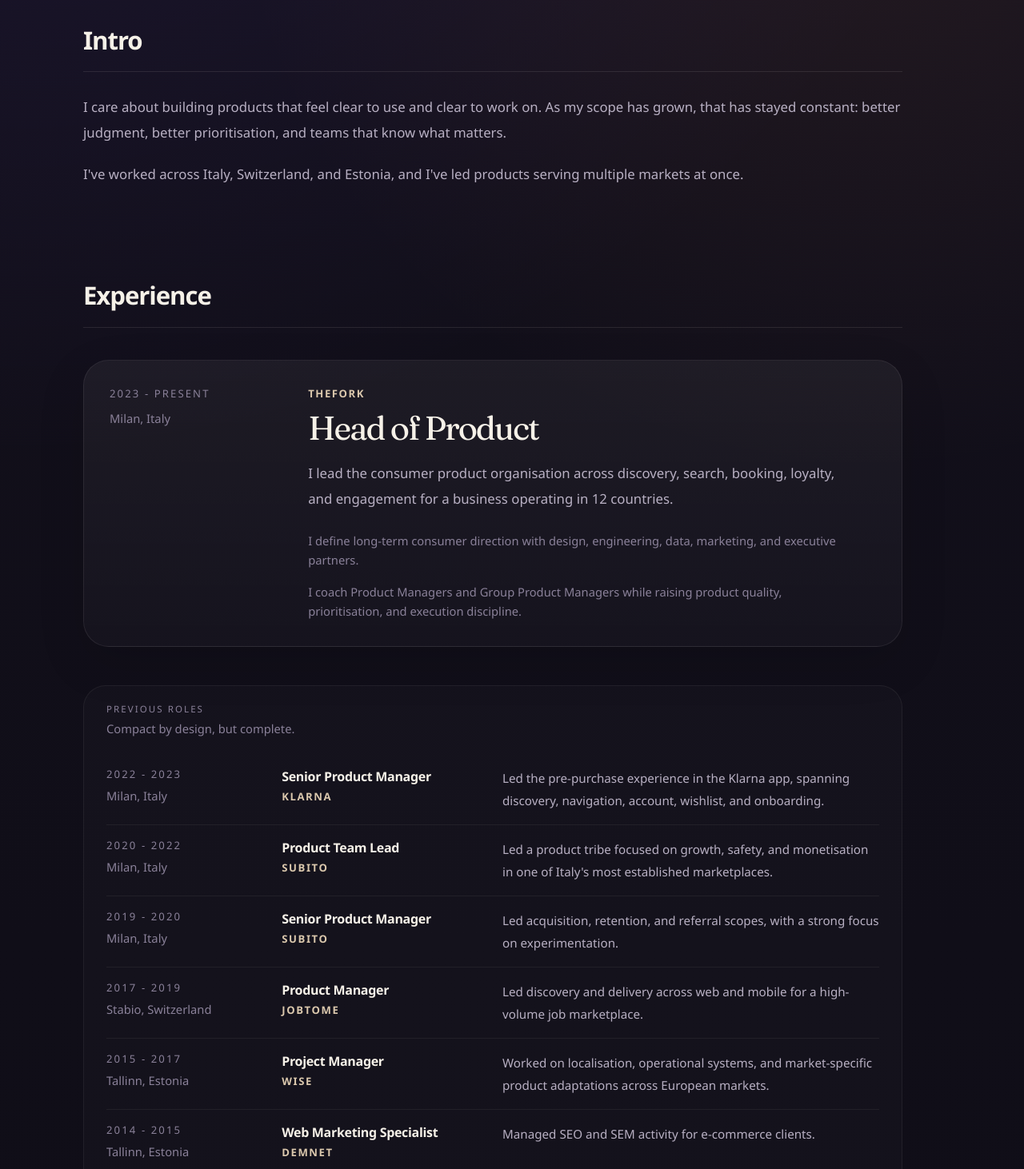
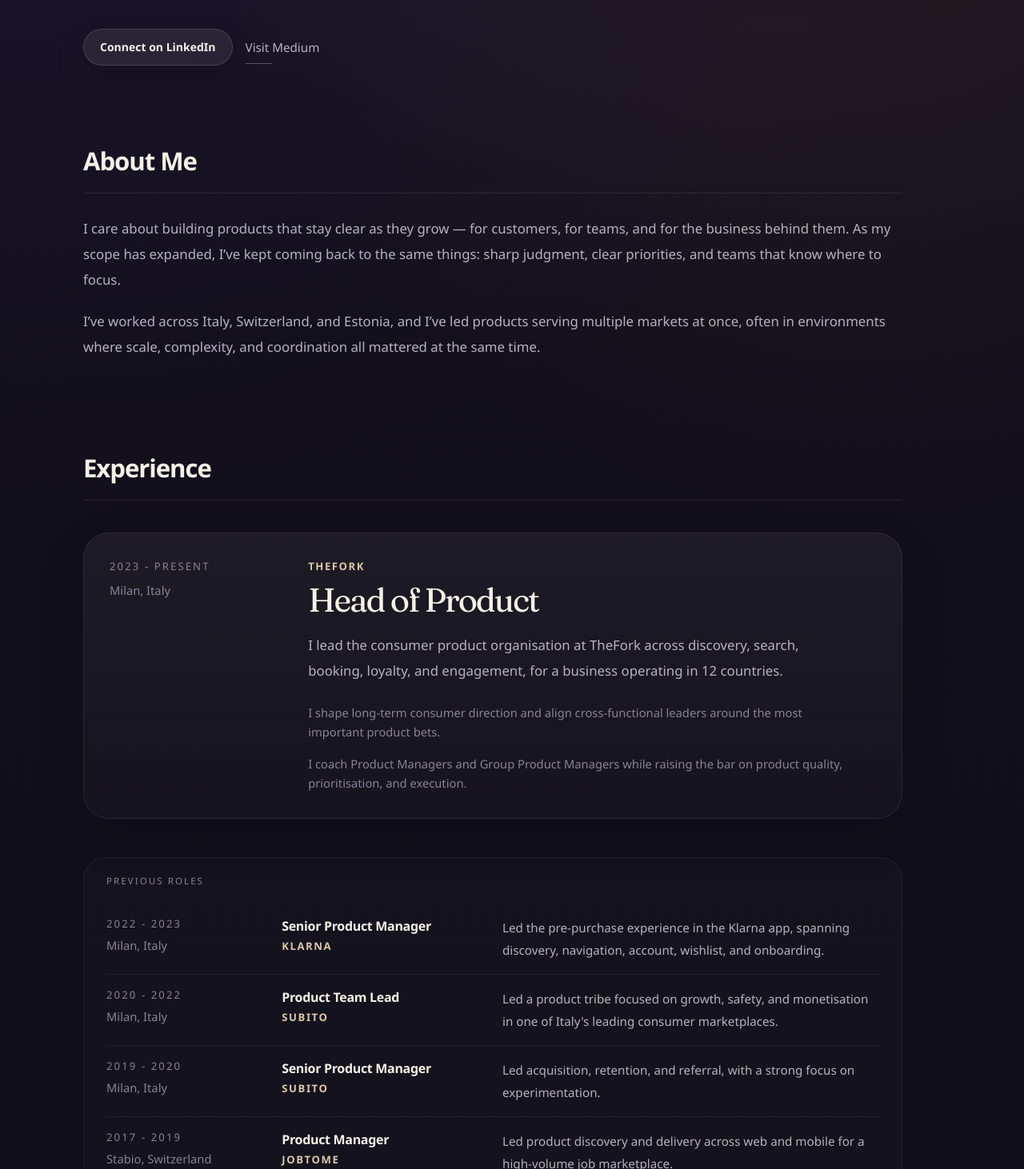
Before and after one commit to andreamilan/andreamilan.github.io, a Next.js app: page / in a window 1280 px wide. Shown: the part 788-2250 px from the top of the page at 80% size. Built offline with nearby package versions, Linux system fonts and the light colour scheme.

Commit message:
Improve portrait loading and type

```diff
--- a/app/page.tsx
+++ b/app/page.tsx
@@ -27,7 +27,7 @@ export default function HomePage() {
             <div className="max-w-3xl">
               <p className="section-label">Andrea Milan · Head of Product at TheFork</p>
               <h1 className="display-copy mt-6 max-w-3xl text-[2.85rem] leading-[0.92] sm:text-[4.3rem] lg:text-[5.15rem]">
-                I believe in products that get clearer as they grow.
+                I build products — and teams — that get stronger as they scale.
               </h1>
               <p className="body-copy reading-measure mt-6">
                 {introLead}
@@ -48,7 +48,7 @@ export default function HomePage() {
                   rel="noreferrer"
                   className="interactive-link supporting-copy transition duration-300 hover:text-[var(--text-strong)]"
                 >
-                  Blog
+                  Visit Medium
                 </Link>
               </div>
             </div>
@@ -67,7 +67,7 @@ export default function HomePage() {
         <div className="max-w-5xl">
           <Reveal>
             <h2 className="section-title">
-              Intro
+              About Me
             </h2>
           </Reveal>
           <Reveal delay={0.03}>
@@ -136,11 +136,8 @@ export default function HomePage() {
 
             <Reveal delay={0.12}>
               <div className="rounded-[1.75rem] border border-[rgba(246,241,232,0.06)] bg-[rgba(255,255,255,0.02)] px-5 py-4 sm:px-7 sm:py-5">
-                <div className="space-y-1 pb-5">
+                <div className="pb-5">
                   <p className="section-label">Previous roles</p>
-                  <p className="meta-detail">
-                    Compact by design, but complete.
-                  </p>
                 </div>
                 <div className="divide-y divide-[rgba(246,241,232,0.06)]">
                   {supportingRoles.map((entry) => (
@@ -223,7 +220,7 @@ export default function HomePage() {
         <div className="max-w-5xl">
           <Reveal>
             <h2 className="section-title">
-              How I think
+              Principles
             </h2>
           </Reveal>
           <Reveal delay={0.03}>
@@ -259,7 +256,7 @@ export default function HomePage() {
         <Reveal>
           <div className="max-w-5xl">
             <h2 className="section-title">
-              Connect
+              Get in touch
             </h2>
             <div className="section-rule" />
           </div>
@@ -270,7 +267,7 @@ export default function HomePage() {
               The best place to reach me is LinkedIn.
             </h2>
             <p className="body-copy max-w-none mt-4">
-              Medium is there if you want a little more context first.
+              You can find more of my perspective on Medium.
             </p>
             <div className="mt-8 flex flex-wrap items-center gap-5">
               <Link
--- a/content/profile.ts
+++ b/content/profile.ts
@@ -15,25 +15,25 @@ export type EducationItem = {
 };
 
 export const introLead =
-  "I lead product at TheFork, after senior roles at Klarna, Subito and Wise. Over the past decade, I've worked across consumer and marketplace products in Europe and the US, with a focus on product quality, team clarity, and execution.";
+  "I lead product at TheFork, after senior roles at Klarna, Subito, and Wise. Over the past decade, I’ve worked across consumer and marketplace products in Europe and the US, building product organisations that stay clear, focused, and effective as they grow.";
 
 export const professionalIntroduction = [
-  "I care about building products that feel clear to use and clear to work on. As my scope has grown, that has stayed constant: better judgment, better prioritisation, and teams that know what matters.",
-  "I've worked across Italy, Switzerland, and Estonia, and I've led products serving multiple markets at once."
+  "I care about building products that stay clear as they grow — for customers, for teams, and for the business behind them. As my scope has expanded, I’ve kept coming back to the same things: sharp judgment, clear priorities, and teams that know where to focus.",
+  "I’ve worked across Italy, Switzerland, and Estonia, and I’ve led products serving multiple markets at once, often in environments where scale, complexity, and coordination all mattered at the same time."
 ] as const;
 
 export const principles = [
   {
-    title: "I use clarity to raise the bar",
-    body: "I want priorities to be legible, tradeoffs to be explicit, and teams to know what good looks like."
+    title: "Clarity is a leadership tool",
+    body: "I want priorities to be legible, tradeoffs to be explicit, and teams to know what matters most."
   },
   {
-    title: "I start with the core experience",
-    body: "When the product gets clearer, growth, trust, and retention usually follow."
+    title: "Product quality starts at the core",
+    body: "The fastest way to grow a product is often to make the core experience simpler, stronger, and easier to trust."
   },
   {
-    title: "I want discovery to change decisions",
-    body: "Research and experiments matter when they sharpen judgment."
+    title: "Discovery should sharpen judgment",
+    body: "Research and experimentation matter when they improve decisions, not when they become a substitute for them."
   }
 ] as const;
 
@@ -44,10 +44,10 @@ export const timeline: TimelineEntry[] = [
     location: "Milan, Italy",
     period: "2023 - Present",
     summary:
-      "I lead the consumer product organisation across discovery, search, booking, loyalty, and engagement for a business operating in 12 countries.",
+      "I lead the consumer product organisation at TheFork across discovery, search, booking, loyalty, and engagement, for a business operating in 12 countries.",
     details: [
-      "I define long-term consumer direction with design, engineering, data, marketing, and executive partners.",
-      "I coach Product Managers and Group Product Managers while raising product quality, prioritisation, and execution discipline."
+      "I shape long-term consumer direction and align cross-functional leaders around the most important product bets.",
+      "I coach Product Managers and Group Product Managers while raising the bar on product quality, prioritisation, and execution."
     ],
     emphasis: "major"
   },
@@ -66,7 +66,7 @@ export const timeline: TimelineEntry[] = [
     location: "Milan, Italy",
     period: "2020 - 2022",
     summary:
-      "Led a product tribe focused on growth, safety, and monetisation in one of Italy's most established marketplaces.",
+      "Led a product tribe focused on growth, safety, and monetisation in one of Italy's leading consumer marketplaces.",
     emphasis: "supporting"
   },
   {
@@ -75,7 +75,7 @@ export const timeline: TimelineEntry[] = [
     location: "Milan, Italy",
     period: "2019 - 2020",
     summary:
-      "Led acquisition, retention, and referral scopes, with a strong focus on experimentation.",
+      "Led acquisition, retention, and referral, with a strong focus on experimentation.",
     emphasis: "supporting"
   },
   {
@@ -84,7 +84,7 @@ export const timeline: TimelineEntry[] = [
     location: "Stabio, Switzerland",
     period: "2017 - 2019",
     summary:
-      "Led discovery and delivery across web and mobile for a high-volume job marketplace.",
+      "Led product discovery and delivery across web and mobile for a high-volume job marketplace.",
     emphasis: "supporting"
   },
   {
@@ -93,7 +93,7 @@ export const timeline: TimelineEntry[] = [
     location: "Tallinn, Estonia",
     period: "2015 - 2017",
     summary:
-      "Worked on localisation, operational systems, and market-specific product adaptations across European markets.",
+      "Worked on localisation, operational systems, and market-specific product adaptations to support expansion across European markets.",
     emphasis: "supporting"
   },
   {
@@ -102,7 +102,7 @@ export const timeline: TimelineEntry[] = [
     location: "Tallinn, Estonia",
     period: "2014 - 2015",
     summary:
-      "Managed SEO and SEM activity for e-commerce clients.",
+      "Managed SEO and SEM for e-commerce clients.",
     emphasis: "supporting"
   },
   {
@@ -118,18 +118,18 @@ export const timeline: TimelineEntry[] = [
 
 export const education: EducationItem[] = [
   {
-    school: "Universita degli Studi di Milano-Bicocca",
-    degree: "Master's degree in Business Administration and Management",
-    period: "2011 - 2013"
+    school: "University of Milano-Bicocca",
+    degree: "MSc in Business Administration and Management",
+    period: "2013"
   },
   {
-    school: "Tallinna Tehnikaulikool",
-    degree: "Erasmus Programme in International Business",
-    period: "2012 - 2013"
+    school: "Tallinn University of Technology",
+    degree: "Erasmus exchange in International Business",
+    period: "2012"
   },
   {
-    school: "Universita degli Studi di Milano-Bicocca",
-    degree: "Bachelor's degree in Business and Managerial Economics",
-    period: "2007 - 2011"
+    school: "University of Milano-Bicocca",
+    degree: "BSc in Business and Managerial Economics",
+    period: "2011"
   }
 ];
```
